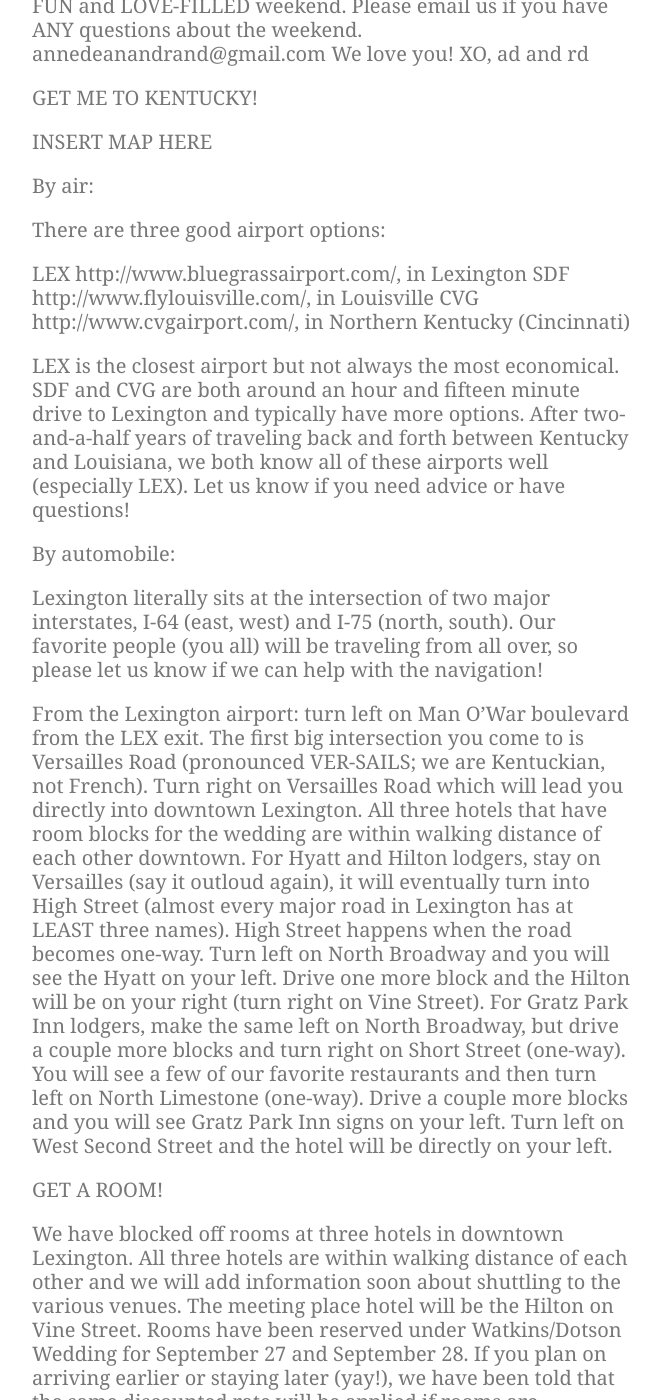
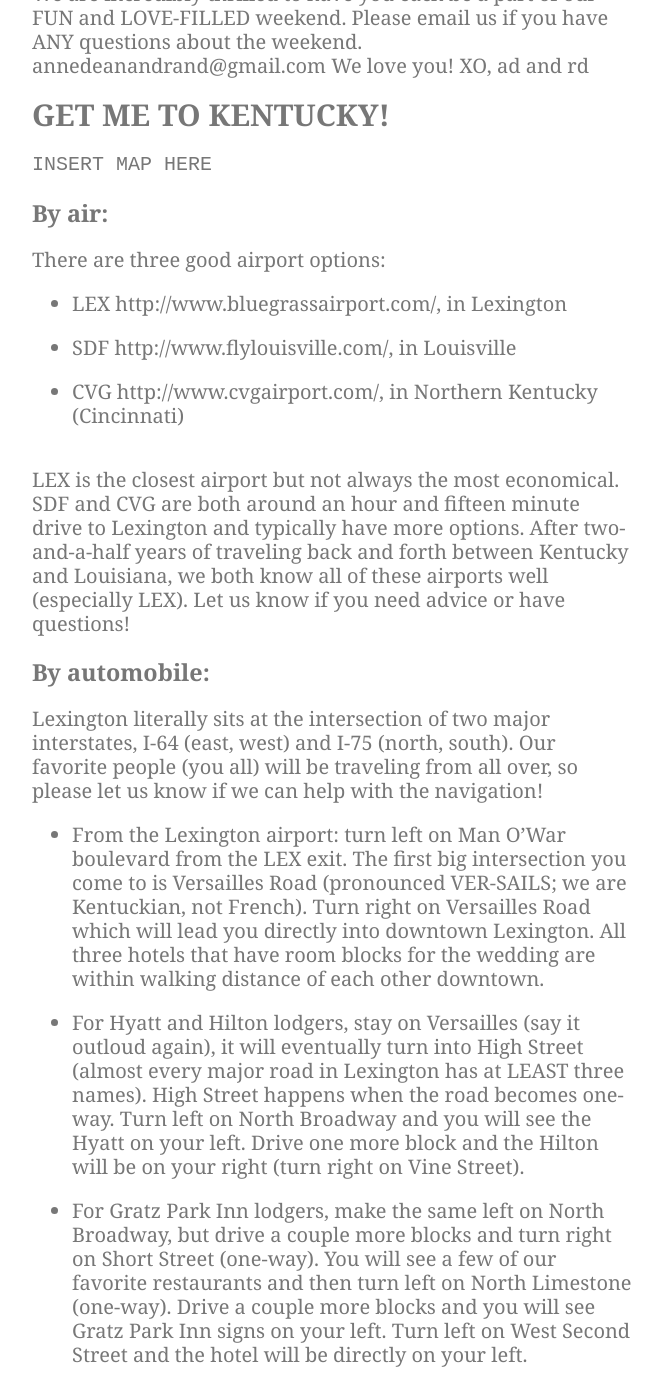
Before and after one commit to nikolaiwarner/annedeanandrand.com, a Jekyll site: the page built from index.md, in a window 1280 px wide and 1400 px high, scrolled down 2935 px. Shown: the whole window, without its empty margins (308-970 px from the left). Built offline with Jekyll 4.4.1, drawn with Linux system fonts in a browser that asks for light colours; nearby versions of some CDN libraries.

Commit message:
added some markdown formating

```diff
--- a/index.md
+++ b/index.md
@@ -3,9 +3,9 @@ layout: homepage
 title: Anne Dean and Rand
 note: Keep lines 1-5 intact and ignore them, por favor. And you can change anything below that and that's what will show up on the page! -N
 ---
-A Story of Distance and Love
+# A Story of Distance and Love
 
-647 Miles by Air, 797 by Car
+## 647 Miles by Air, 797 by Car
 
 The story of Anne Dean and Rand began a few years ago, out on the academic history conference circuit. They had the exact same job as senior acquisitions editors for different university presses, but they met because Rand (who is also a historian) was presenting a paper at the meeting that Anne Dean believed might be worth looking into as a possible book project. As a result, they met for about ten minutes during the conference. Rand was in a suit and tie, and rambled on about ambiguous ideas for a book; Anne Dean was in a dress and red cowboy boots, taking notes (or at least pretending to). While no book emerged, Rand did develop an immediate crush on the seemingly hip, smart, and completely enthralling Anne Dean. (He also learned, much to his mortification, that her first name was not “Anne.”) Meanwhile, Anne Dean had also developed a crush on this tall, mysterious, and seemingly aloof historian and editor named Rand.
 
@@ -70,30 +70,30 @@ XO,
 ad and rd
 
 
-GET ME TO KENTUCKY!
+## GET ME TO KENTUCKY!
 
-INSERT MAP HERE
+``INSERT MAP HERE``
 
-By air:
+### By air:
 
 There are three good airport options:
 
-LEX http://www.bluegrassairport.com/, in Lexington
-SDF http://www.flylouisville.com/, in Louisville
-CVG http://www.cvgairport.com/, in Northern Kentucky (Cincinnati)
+- LEX http://www.bluegrassairport.com/, in Lexington
+- SDF http://www.flylouisville.com/, in Louisville
+- CVG http://www.cvgairport.com/, in Northern Kentucky (Cincinnati)
 
 LEX is the closest airport but not always the most economical. SDF and CVG are both around an hour and fifteen minute drive to Lexington and typically have more options. After two-and-a-half years of traveling back and forth between Kentucky and Louisiana, we both know all of these airports well (especially LEX). Let us know if you need advice or have questions!
 
-By automobile:
+### By automobile:
 
 Lexington literally sits at the intersection of two major interstates, I-64 (east, west) and I-75 (north, south). Our favorite people (you all) will be traveling from all over, so please let us know if we can help with the navigation!
 
-From the Lexington airport: turn left on Man O'War boulevard from the LEX exit. The first big intersection you come to is Versailles Road (pronounced VER-SAILS; we are Kentuckian, not French). Turn right on Versailles Road which will lead you directly into downtown Lexington. All three hotels that have room blocks for the wedding are within walking distance of each other downtown.
-For Hyatt and Hilton lodgers, stay on Versailles (say it outloud again), it will eventually turn into High Street (almost every major road in Lexington has at LEAST three names). High Street happens when the road becomes one-way. Turn left on North Broadway and you will see the Hyatt on your left. Drive one more block and the Hilton will be on your right (turn right on Vine Street).
-For Gratz Park Inn lodgers, make the same left on North Broadway, but drive a couple more blocks and turn right on Short Street (one-way). You will see a few of our favorite restaurants and then turn left on North Limestone (one-way). Drive a couple more blocks and you will see Gratz Park Inn signs on your left. Turn left on West Second Street and the hotel will be directly on your left.
+- From the Lexington airport: turn left on Man O'War boulevard from the LEX exit. The first big intersection you come to is Versailles Road (pronounced VER-SAILS; we are Kentuckian, not French). Turn right on Versailles Road which will lead you directly into downtown Lexington. All three hotels that have room blocks for the wedding are within walking distance of each other downtown.
+- For Hyatt and Hilton lodgers, stay on Versailles (say it outloud again), it will eventually turn into High Street (almost every major road in Lexington has at LEAST three names). High Street happens when the road becomes one-way. Turn left on North Broadway and you will see the Hyatt on your left. Drive one more block and the Hilton will be on your right (turn right on Vine Street).
+- For Gratz Park Inn lodgers, make the same left on North Broadway, but drive a couple more blocks and turn right on Short Street (one-way). You will see a few of our favorite restaurants and then turn left on North Limestone (one-way). Drive a couple more blocks and you will see Gratz Park Inn signs on your left. Turn left on West Second Street and the hotel will be directly on your left.
 
 
-GET A ROOM!
+## GET A ROOM!
 
 We have blocked off rooms at three hotels in downtown Lexington. All three hotels are within walking distance of each other and we will add information soon about shuttling to the various venues. The meeting place hotel will be the Hilton on Vine Street.
 Rooms have been reserved under Watkins/Dotson Wedding for September 27 and September 28. If you plan on arriving earlier or staying later (yay!), we have been told that the same discounted rate will be applied if rooms are available.
@@ -112,7 +112,7 @@ Contact Will Smith or the front desk to make reservations
 
 Please let us know if you have trouble making any of these arrangements. The key is to book your room(s)early!
 
-The Weekend!
+## The Weekend!
 
 Both the ceremony and reception will take place at Anne Dean's grandparents' property nestled amongst beautiful horse country on Old Richmond Road.
 
@@ -121,7 +121,7 @@ MORE DETAILS regarding the venue TO COME.
 
 It is super important to us that you enjoy yourselves while in the Bluegrass. Below please find some of our favorites if you need ideas:
 
-EAT/DRINK!
+## EAT/DRINK!
 
 West Sixth Brewery http://www.westsixth.com/
 One of our favorite places in town. Not only do they have amazing local beer (famous for their IPA), Rand's favorite soft pretzels from Sunrise Bakery http://valotta.com/, and delicious food trucks set up outside each evening, but they are a community that gives back, houses artists (including Cricket Press http://www.cricket-press.com/ who designed and printed our awesome wedding invitations), roller derby girls http://rocknrollergirls.com/, a local bicyle shop http://thebrokespoke.org/. Anne Dean also teaches a free community yoga class in the beer garden every Wednesday http://www.facebook.com/WestSixthYoga!
```
